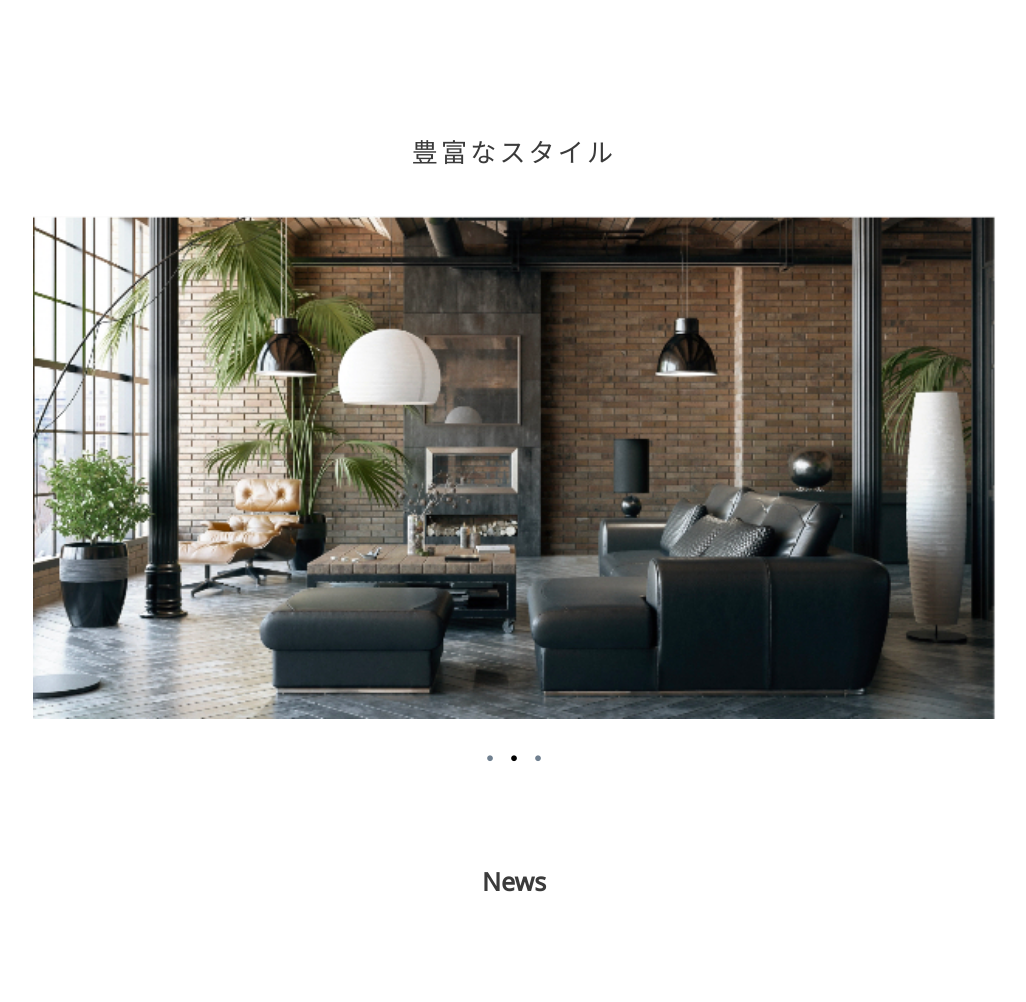
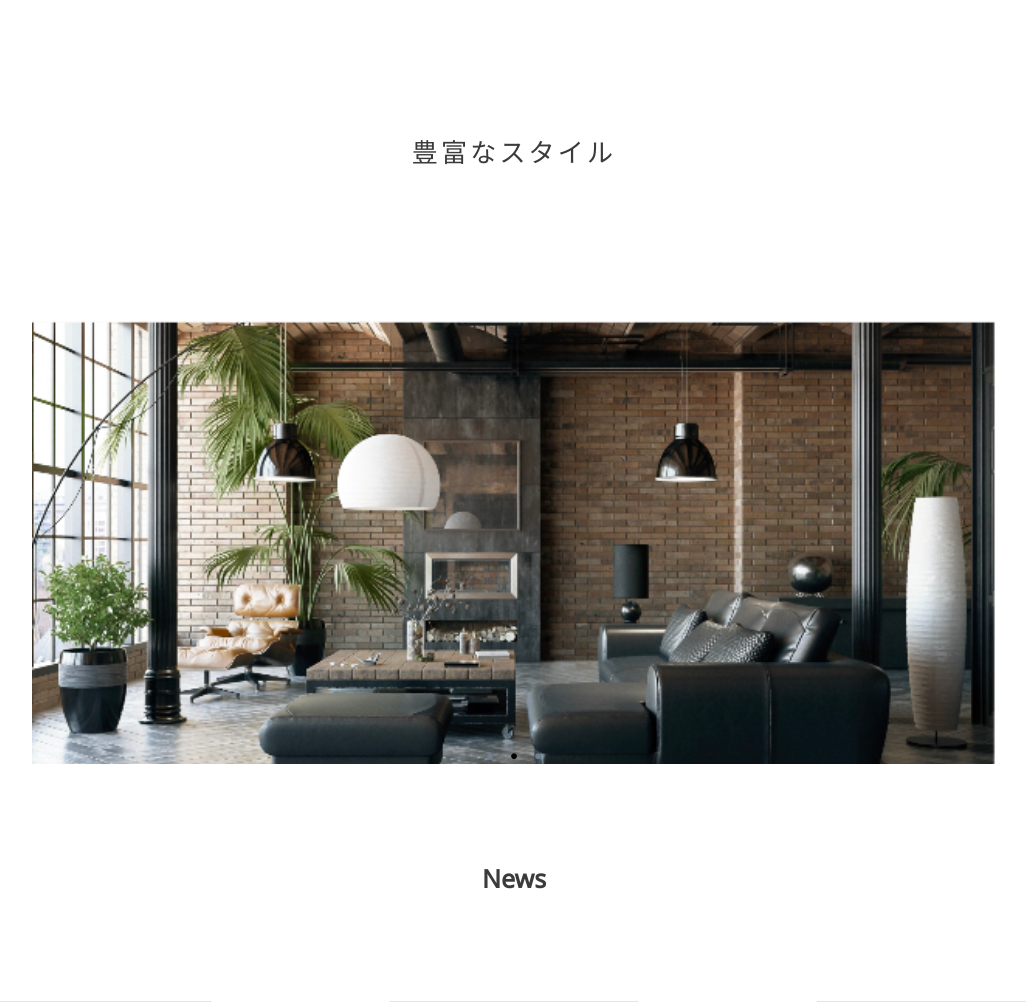
Before and after one commit to lsk4f5/furniture-site, a PHP site: page / in a window 1280 px wide. Shown: the part 1409-2411 px from the top of the page, without its empty margins (126-1152 px from the left). Run offline with PHP 8.4, Linux system fonts and the light colour scheme.

Commit message:
追加のコミット

```diff
--- a/stylesheet.css
+++ b/stylesheet.css
@@ -46,6 +46,7 @@ nav {
 .main-image {
   position: relative;
   background-image: url("img/top-pc.jpeg");
+  background-size: cover;
   height: 741px;
   width: 100%;
 }
@@ -94,28 +95,22 @@ nav {
 }
 
 .style-container-wrap {
-  text-align: center;
-}
-
-.style-container {
   background-image: url("img/style-pc01.jpeg");
   background-repeat: no-repeat;
-  background-size: contain;
-  background-position: 50% 50%;
-  height: 503px;
-  /* width: 964px; */
+  background-position: 50% 150%;
+  background-size: 964px 503px;
   width: 100%;
 }
 
 .style-container-wrap h2 {
   margin-top: 11%;
-  margin-bottom: 4%;
   font-size: 26px;
   font-weight: lighter;
   letter-spacing: 0.2rem;
   color: #3b3b3b;
+  font-family: "Noto Sans", sans-serif;
+  padding-bottom: 530px;
   text-align: center;
-  font-family: "Noto Sans", sans-serif;
 }
 
 .news-container {
@@ -209,6 +204,10 @@ nav {
 #img3 {
   background-image: url("img/news-3-pc.jpeg");
   background-size: contain;
+}
+
+.style-btn {
+  text-align: center;
 }
 
 .style-btn button {
```
